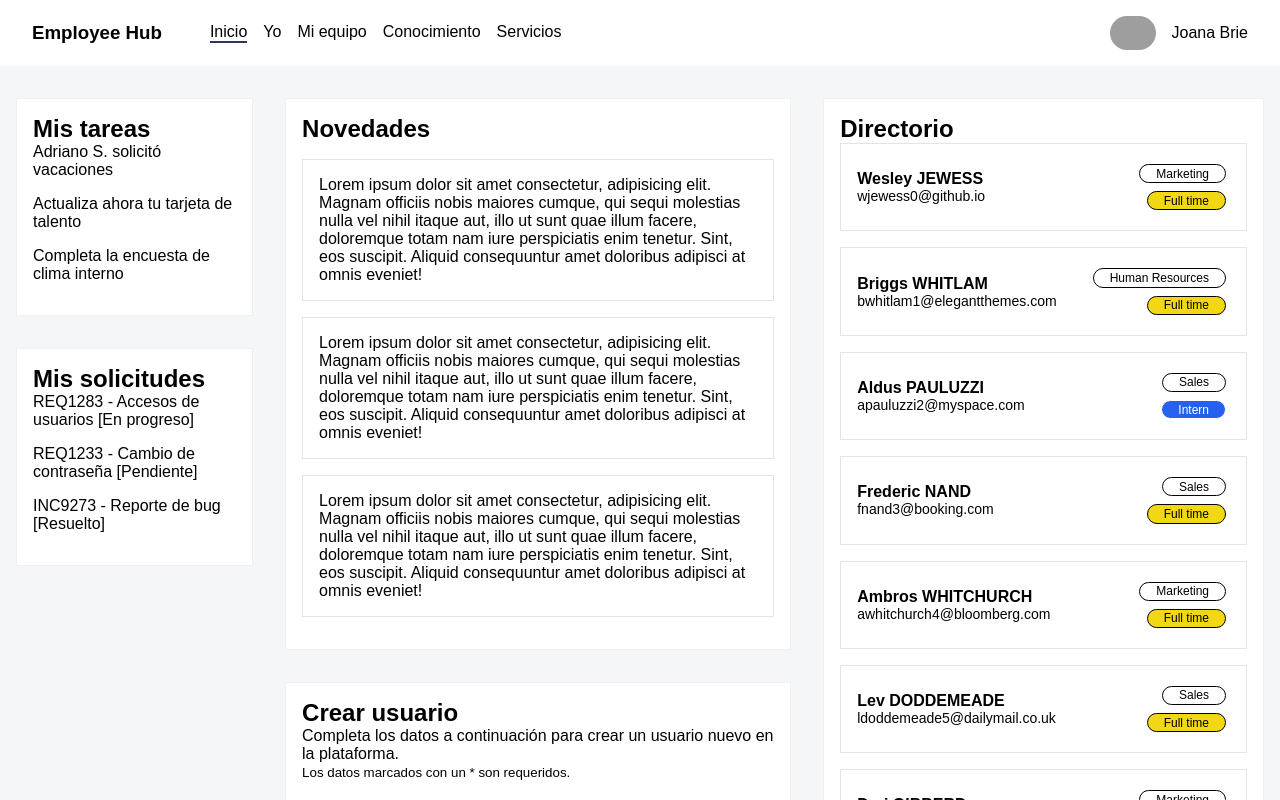
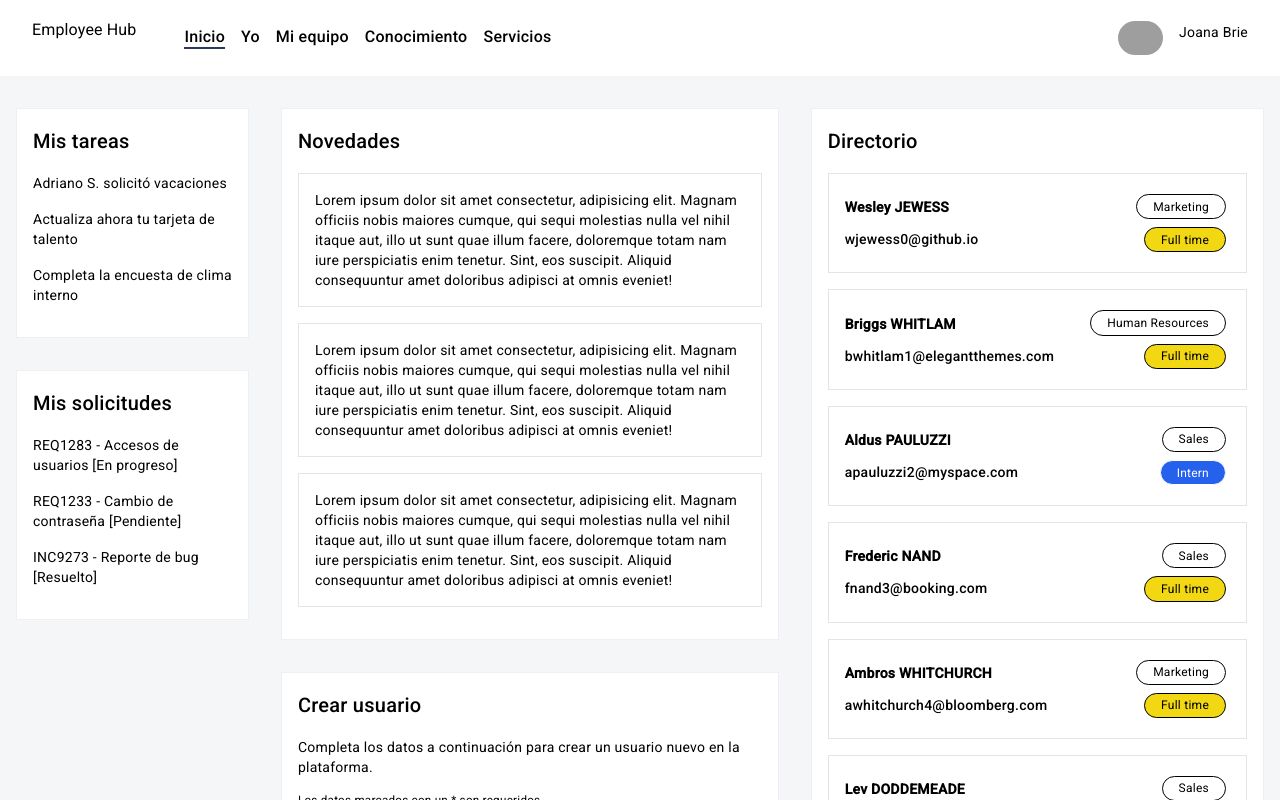
Before and after one commit to gonzaloalonsofiks/angular-coderhouse, an Angular app: page / in a window 1280 px wide. Shown: the top 800 px of the page. Built offline with nearby package versions, Linux system fonts and the light colour scheme; grey boxes are pictures that could not be loaded.

Commit message:
Add Angular Material

```diff
--- a/angular.json
+++ b/angular.json
@@ -30,6 +30,7 @@
               "src/assets"
             ],
             "styles": [
+              "@angular/material/prebuilt-themes/indigo-pink.css",
               "src/styles.scss"
             ],
             "scripts": []
@@ -93,6 +94,7 @@
               "src/assets"
             ],
             "styles": [
+              "@angular/material/prebuilt-themes/indigo-pink.css",
               "src/styles.scss"
             ],
             "scripts": []
--- a/package.json
+++ b/package.json
@@ -11,10 +11,12 @@
   "private": true,
   "dependencies": {
     "@angular/animations": "^16.2.0",
+    "@angular/cdk": "^16.2.7",
     "@angular/common": "^16.2.0",
     "@angular/compiler": "^16.2.0",
     "@angular/core": "^16.2.0",
     "@angular/forms": "^16.2.0",
+    "@angular/material": "^16.2.7",
     "@angular/platform-browser": "^16.2.0",
     "@angular/platform-browser-dynamic": "^16.2.0",
     "@angular/router": "^16.2.0",
--- a/src/app/app.module.ts
+++ b/src/app/app.module.ts
@@ -10,6 +10,7 @@
 import { MainComponent } from './main/main.component';
 import { EmployeeListComponent } from './employee-list/employee-list.component';
 import { UserFormComponent } from './user-form/user-form.component';
+import { BrowserAnimationsModule } from '@angular/platform-browser/animations';
 
 @NgModule({
   declarations: [
@@ -21,7 +22,7 @@
     EmployeeListComponent,
     UserFormComponent,
   ],
-  imports: [BrowserModule, AppRoutingModule, ReactiveFormsModule],
+  imports: [BrowserModule, AppRoutingModule, ReactiveFormsModule, BrowserAnimationsModule],
   providers: [],
   bootstrap: [AppComponent],
 })
--- a/src/index.html
+++ b/src/index.html
@@ -6,8 +6,11 @@
     <base href="/" />
     <meta name="viewport" content="width=device-width, initial-scale=1" />
     <link rel="icon" type="image/x-icon" href="favicon.ico" />
-  </head>
-  <body>
+      <link rel="preconnect" href="https://fonts.gstatic.com">
+    <link href="https://fonts.googleapis.com/css2?family=Roboto:wght@300;400;500&display=swap" rel="stylesheet">
+    <link href="https://fonts.googleapis.com/icon?family=Material+Icons" rel="stylesheet">
+</head>
+  <body class="mat-typography">
     <app-root></app-root>
   </body>
 </html>
--- a/src/styles.scss
+++ b/src/styles.scss
@@ -1,7 +1,6 @@
 * {
   margin: 0;
   padding: 0;
-  font-family: "Poppins", sans-serif;
 }
 
 body {
@@ -30,3 +29,12 @@
 a:hover {
   color: #2561ed;
 }
+
+html,
+body {
+  height: 100%;
+}
+body {
+  margin: 0;
+  font-family: Poppins, "Helvetica Neue", sans-serif;
+}
```
Also changed, not shown: 1 other file (tests, documents, lock files or other folders).
